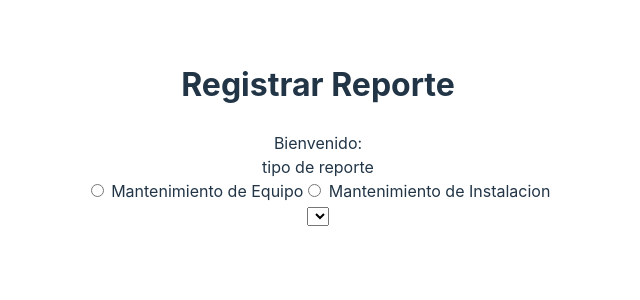
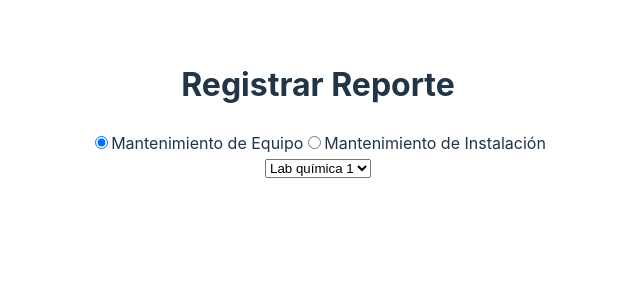
Before and after one commit to CSIPro/labguard, a React (Vite) app: page /Reporte in a window 1280 px wide. Shown: the top 300 px of the page, without its empty margins (322-962 px from the left). Built offline with nearby package versions, Linux system fonts and the light colour scheme.

Commit message:
Cursillo

```diff
--- a/src/App.tsx
+++ b/src/App.tsx
@@ -14,8 +14,16 @@ function App() {
    {
     id: 2,
     Nombre:"Lab quimica 2",
+   },
+   {
+    id: 3,
+    Nombre:"Lab quimica 3",
    }
-
+   ,
+   {
+    id: 4,
+    Nombre:"Lab quimica 4",
+   }
   ]
 
   const [LabValue, setLabValue]= useState(laboratorios);
@@ -34,7 +42,6 @@ function App() {
 
   return (
     <main>
-      <InputConEcho/>
       <h1>Bienvenio a LabGuard</h1>
       <div>
         <PersonaCard
@@ -53,7 +60,7 @@ function App() {
       <ul>
         {LabValue.map((Labs) => (
           <li key={Labs.id}>
-            {Labs.Nombre} <button>Notificaciones</button><button ><Link to="/Reporte">Hacer un reporte</Link></button>
+            {Labs.Nombre} <button>Notificaciones</button><Link to="/Reporte"><button >Hacer un reporte</button></Link>
           </li>))}
 
       </ul>
--- a/src/Pages/Reporte.tsx
+++ b/src/Pages/Reporte.tsx
@@ -1,100 +1,69 @@
+import { useEffect, useState } from 'react';
+import { useForm } from 'react-hook-form';
 
-
-import { useEffect } from "react";
-import { useForm } from "react-hook-form";
-
-  const Opciones= [
-    {label:"MantEquipo",value: "MantEquipo"},
-    {label:"MantInstalacion",value:"MantInstalacion"}
-  ]
+const opciones = [
+  { label: 'Mantenimiento de Equipo', value: 'MantEquipo' },
+  { label: 'Mantenimiento de Instalación', value: 'MantInstalacion' },
+];
 
 const MantEquipo = [
-    {
-     id: 1,
-     Nombre:"Lab quimica 1",
-    },
-    {
-     id: 2,
-     Nombre:"Lab quimica 2",
-    }
+  { id: 1, Nombre: 'Lab química 1' },
+  { id: 2, Nombre: 'Lab química 2' },
+];
 
-   ]
 const MantInstalacion = [
-    {
-      id: 1,
-      Nombre: "Agua"
-    },
-    {
-      id:2,
-      Nombre:"Gas"
-    }
-   ]
+  { id: 1, Nombre: 'Agua' },
+  { id: 2, Nombre: 'Gas' },
+];
+
 export default function Reporte() {
   const { register, watch, setValue } = useForm({
     defaultValues: {
       primaryOption: 'MantEquipo',
-      secondaryOption: MantEquipo
+      secondaryOption: MantEquipo[0].Nombre,
     },
-    mode: 'onChange'
-  });
-  const getSecondaryOptions = () => {
-    if (primaryOption === 'MantEquipo') {
-      return MantEquipo;
-    } else if (primaryOption === 'MantInstalacion') {
-      return MantInstalacion;
-    }
-    return [];
-  };
-  const primaryOption = watch('primaryOption');
-  useEffect(() => {
-    if (primaryOption === 'MantEquipo') {
-      setValue('secondaryOption', MantEquipo);
-    } else if (primaryOption === 'MantInstalacion') {
-      setValue('secondaryOption', MantInstalacion);
-    }
-  }, [primaryOption, setValue]);
-  const form = useForm({
-    defaultValues: {
-      Mant: MantEquipo
-    },
-    mode: "onChange"
   });
 
+  const primaryOption = watch('primaryOption');
+  const [secondaryOptions, setSecondaryOptions] = useState(MantEquipo);
+
+  useEffect(() => {
+    setSecondaryOptions(primaryOption === 'MantEquipo' ? MantEquipo : MantInstalacion);
+    setValue('secondaryOption', secondaryOptions[0].Nombre); // Set default on change
+  }, [primaryOption, setValue]);
+
   return (
-
     <main>
       <h1>Registrar Reporte</h1>
       <div>
-        Bienvenido:
+        <form>
+          <div>
+            {opciones.map((opcion) => (
+              <label key={opcion.value} htmlFor={opcion.value}>
+                <input
+                  type="radio"
+                  id={opcion.value}
+                  value={opcion.value}
+                  {...register("primaryOption")}
+                />
+                {opcion.label}
+              </label>
+            ))}
+          </div>
 
-        <form action="">
-            tipo de reporte
           <div>
-              <label htmlFor="">
-                <input type="radio"  id="1" {...register("primaryOption")} /> Mantenimiento de Equipo
-              </label>
-              <label htmlFor="">
-                <input type="radio"  id="2" value="MantInstala" {...register("secondaryOption")} /> Mantenimiento de Instalacion
-              </label>
-
-            </div>
-            <div>
-              <select name="" id="">
-                {
-
-             /* MantValue.map((Labs) => (
-              <option value={Labs.Nombre} key={Labs.id}>{Labs.Nombre}</option>
-              ))*/
-                }
+            <select {...register("secondaryOption")}>
+              {secondaryOptions.map((option) => (
+                <option value={option.Nombre} key={option.id}>
+                  {option.Nombre}
+                </option>
+              ))}
             </select>
           </div>
 
-
-
+          {/* ...rest of your form elements */}
         </form>
       </div>
-
     </main>
-
   );
 }
--- a/src/components/UsuarioPresentacion/PresentacionUsuario.tsx
+++ b/src/components/UsuarioPresentacion/PresentacionUsuario.tsx
@@ -13,6 +13,7 @@ import { FC } from "react"
             <img src={ImagenPerfil} alt={`Profile of ${NombrePersonal}`} />
             <h2>{NombrePersonal}</h2>
             <p>{Ocupacion}</p>
+
           </div>
         );
       };
--- a/src/main.tsx
+++ b/src/main.tsx
@@ -2,6 +2,7 @@ import React from 'react'
 import ReactDOM from 'react-dom/client'
 import App from './App'
 import Reporte from './Pages/Reporte'
+
 import './index.css'
 import { createBrowserRouter,Router,RouterProvider } from 'react-router-dom'
 const router = createBrowserRouter([
```
Lines whose indentation alone changed are shown as unchanged.
